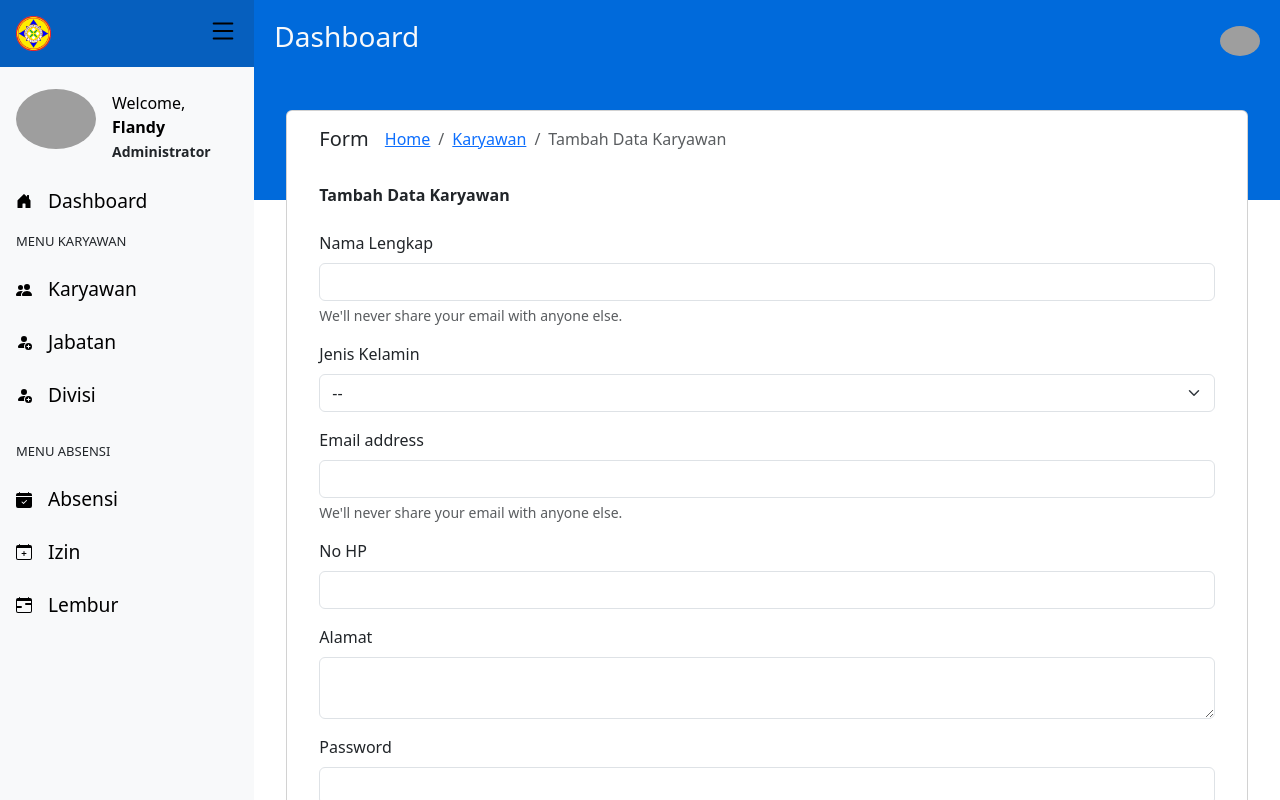
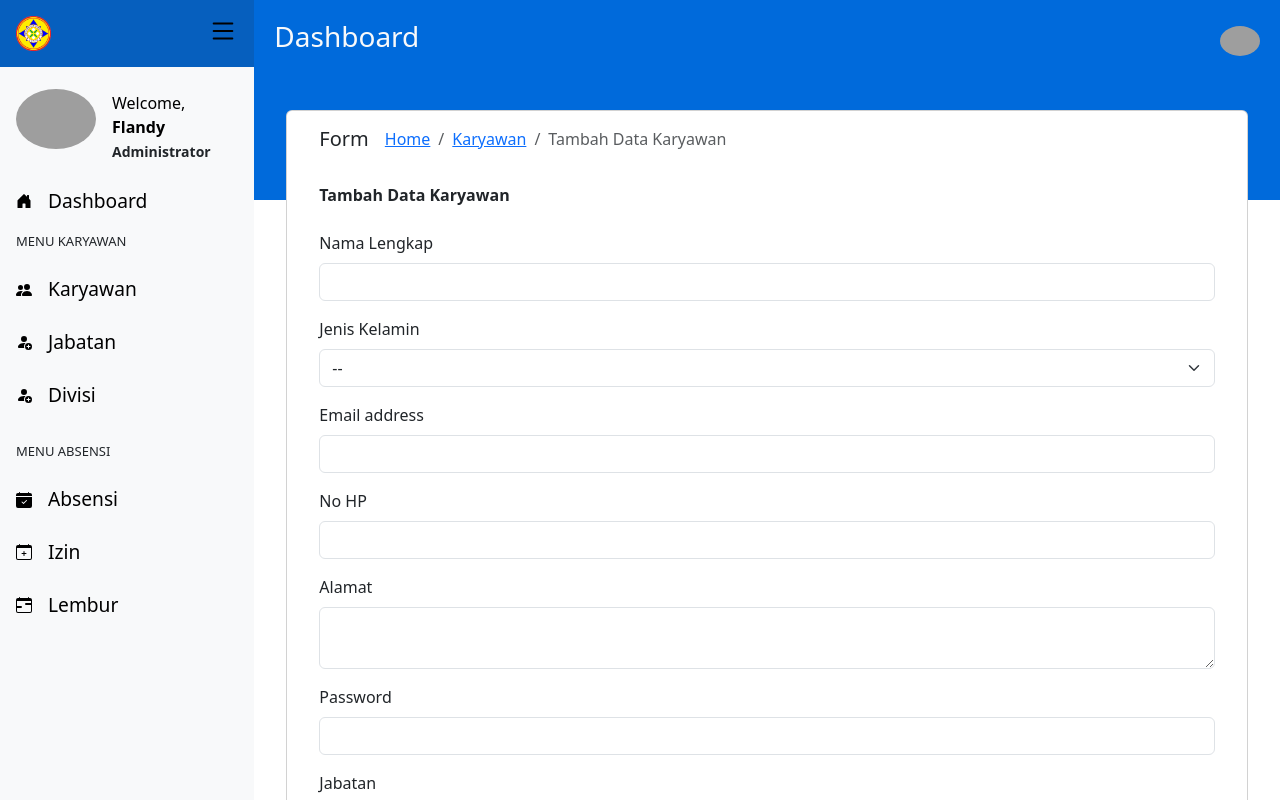
Before and after one commit to flandy12/FLANDY_ROCKYLIANO_MAMUN_05TPLE004, a Next.js app: page /karyawan/add in a window 1280 px wide. Shown: the top 800 px of the page. Built offline with nearby package versions, Linux system fonts and the light colour scheme; grey boxes are pictures that could not be loaded.

Commit message:
update bug#02

```diff
--- a/src/pages/karyawan/add/index.js
+++ b/src/pages/karyawan/add/index.js
@@ -39,7 +39,7 @@
                                 <div className="mb-3">
                                 <label htmlFor="exampleInputEmail1" className="form-label">Nama Lengkap</label>
                                 <input type="email" className="form-control" id="exampleInputEmail1" aria-describedby="emailHelp" />
-                                <div id="emailHelp" className="form-text">We'll never share your email with anyone else.</div>
+
                                 </div>
                                 <div className="mb-3">
                                 <label htmlFor="exampleInputPassword1" className="form-label">Jenis Kelamin</label>
@@ -52,7 +52,7 @@
                                 <div className="mb-3">
                                     <label htmlFor="exampleInputEmail1" className="form-label">Email address</label>
                                     <input type="email" className="form-control" id="exampleInputEmail1" aria-describedby="emailHelp"/>
-                                    <div id="emailHelp" className="form-text">We'll never share your email with anyone else.</div>
+
                                 </div>
                                 <div className="mb-3">
                                     <label htmlFor="exampleInputEmail1" className="form-label">No HP</label>
--- a/src/pages/karyawan/index.js
+++ b/src/pages/karyawan/index.js
@@ -162,7 +162,6 @@
                                 <div className="mb-3">
                                 <label htmlFor="exampleInputEmail1" className="form-label">Nama Lengkap</label>
                                 <input type="email" className="form-control" id="exampleInputEmail1" aria-describedby="emailHelp"/>
-                                <div id="emailHelp" className="form-text">We'll never share your email with anyone else.</div>
                                 </div>
                                 <div className="mb-3">
                                 <label htmlFor="exampleInputPassword1" className="form-label">Jenis Kelamin</label>
```
